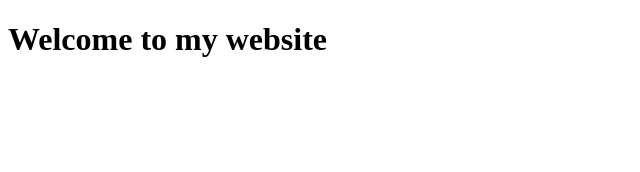
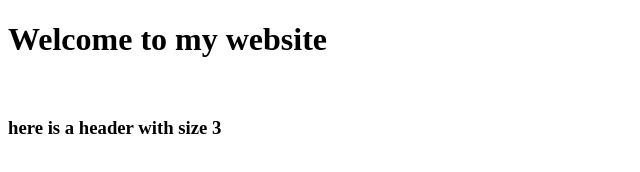
Before and after one commit to mikimasta/websitetest, a plain HTML site: page index.html in a window 1280 px wide. Shown: the whole page, without its empty margins (0-640 px from the left). Drawn offline with Linux system fonts and the light colour scheme.

Commit message:
Update index.html

```diff
--- a/index.html
+++ b/index.html
@@ -12,6 +12,8 @@
   <body>
 
     <h1> Welcome to my website </h1>
+    <br>
+    <h3> here is a header with size 3 </h3>
 
   </body>
 
```
